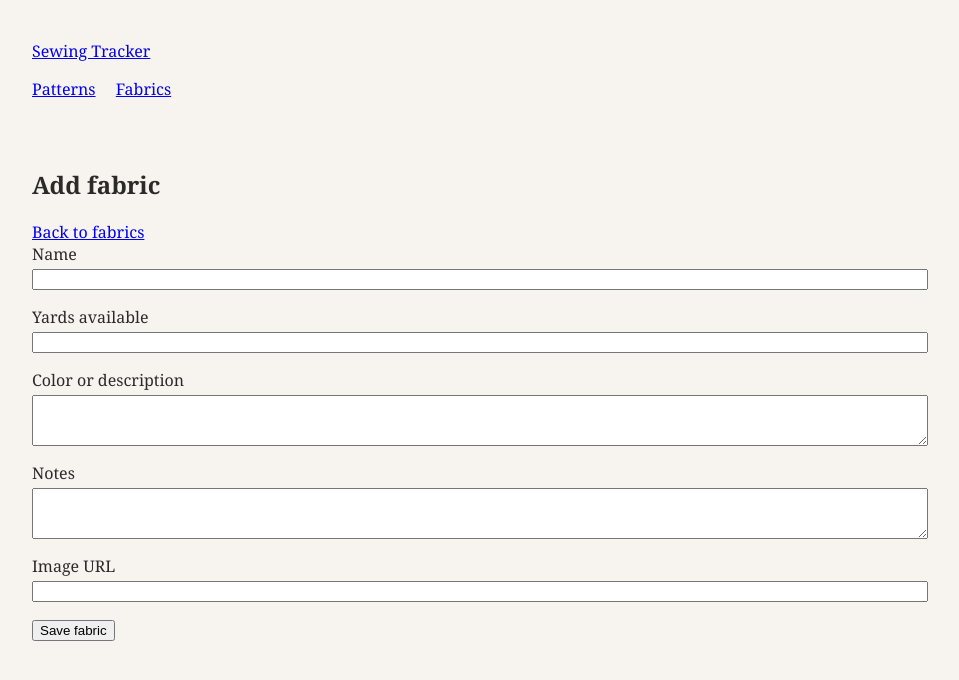
After one commit to MollyRich1/sewing-project-tracker, a Flask app: page /fabrics/new in a window 1280 px wide. The commit adds this page. Shown: the top 680 px of the page, without its empty margins (160-1119 px from the left). Run offline with Flask 3, Linux system fonts and the light colour scheme.

Commit message:
Add fabric inventory workflows
Co-authored-by: Cursor <cursoragent@cursor.com>

```diff
--- a/app/__init__.py
+++ b/app/__init__.py
@@ -29,9 +29,11 @@ def create_app(test_config=None):
         app.config.update(test_config)
 
     from app.models import db
+    from app.routes.fabrics import bp as fabrics_bp
     from app.routes.patterns import bp as patterns_bp
 
     db.init_app(app)
+    app.register_blueprint(fabrics_bp)
     app.register_blueprint(patterns_bp)
 
     with app.app_context():
--- /dev/null
+++ b/app/routes/fabrics.py
@@ -0,0 +1,137 @@
+from flask import Blueprint, flash, redirect, render_template, request, url_for
+
+from app.helpers import (
+    fabric_is_deletable,
+    get_projects_blocking_fabric_delete,
+    parse_non_negative_float,
+)
+from app.models import Fabric, db
+
+bp = Blueprint("fabrics", __name__, url_prefix="/fabrics")
+
+
+def _blank_form():
+    return {
+        "name": "",
+        "yards_available": "",
+        "description": "",
+        "notes": "",
+        "image_url": "",
+    }
+
+
+def _form_from_model(fabric):
+    return {
+        "name": fabric.name,
+        "yards_available": fabric.yards_available,
+        "description": fabric.description or "",
+        "notes": fabric.notes or "",
+        "image_url": fabric.image_url or "",
+    }
+
+
+def _form_from_request(form):
+    return {
+        "name": form.get("name", "").strip(),
+        "yards_available": form.get("yards_available", "").strip(),
+        "description": form.get("description", "").strip(),
+        "notes": form.get("notes", "").strip(),
+        "image_url": form.get("image_url", "").strip(),
+    }
+
+
+def _apply_form(fabric, values):
+    if not values["name"]:
+        raise ValueError("Name is required.")
+    fabric.name = values["name"]
+    fabric.yards_available = parse_non_negative_float(
+        values["yards_available"], "Yards available"
+    )
+    fabric.description = values["description"] or None
+    fabric.notes = values["notes"] or None
+    fabric.image_url = values["image_url"] or None
+
+
+@bp.route("/")
+def list_fabrics():
+    fabrics = Fabric.query.order_by(Fabric.name).all()
+    return render_template("fabrics/list.html", fabrics=fabrics)
+
+
+@bp.route("/new", methods=["GET", "POST"])
+def create_fabric():
+    if request.method == "POST":
+        values = _form_from_request(request.form)
+        fabric = Fabric(name="placeholder", yards_available=0)
+        try:
+            _apply_form(fabric, values)
+        except ValueError as error:
+            return render_template(
+                "fabrics/form.html",
+                title="Add fabric",
+                form=values,
+                error=str(error),
+            ), 400
+        db.session.add(fabric)
+        db.session.commit()
+        flash("Fabric saved.")
+        return redirect(url_for("fabrics.list_fabrics"))
+
+    return render_template(
+        "fabrics/form.html", title="Add fabric", form=_blank_form(), error=None
+    )
+
+
+@bp.route("/<int:fabric_id>/edit", methods=["GET", "POST"])
+def edit_fabric(fabric_id):
+    fabric = db.get_or_404(Fabric, fabric_id)
+    if request.method == "POST":
+        values = _form_from_request(request.form)
+        try:
+            _apply_form(fabric, values)
+        except ValueError as error:
+            return render_template(
+                "fabrics/form.html",
+                title="Edit fabric",
+                form=values,
+                error=str(error),
+                fabric=fabric,
+            ), 400
+        db.session.commit()
+        flash("Fabric updated.")
+        return redirect(url_for("fabrics.list_fabrics"))
+
+    return render_template(
+        "fabrics/form.html",
+        title="Edit fabric",
+        form=_form_from_model(fabric),
+        error=None,
+        fabric=fabric,
+    )
+
+
+@bp.route("/<int:fabric_id>/delete", methods=["GET", "POST"])
+def delete_fabric(fabric_id):
+    fabric = db.get_or_404(Fabric, fabric_id)
+    blocking_projects = get_projects_blocking_fabric_delete(fabric)
+    usages = []
+    for project in blocking_projects:
+        roles = []
+        if project.outer_fabric_id == fabric.id:
+            roles.append("Outer")
+        if project.lining_fabric_id == fabric.id:
+            roles.append("Lining")
+        usages.append((project, " and ".join(roles)))
+
+    if not fabric_is_deletable(fabric):
+        return render_template(
+            "fabrics/delete.html", fabric=fabric, usages=usages
+        ), 409 if request.method == "POST" else 200
+
+    if request.method == "POST":
+        db.session.delete(fabric)
+        db.session.commit()
+        flash("Fabric deleted.")
+        return redirect(url_for("fabrics.list_fabrics"))
+
+    return render_template("fabrics/delete.html", fabric=fabric, usages=[])
--- a/app/templates/base.html
+++ b/app/templates/base.html
@@ -11,6 +11,7 @@
     <p class="site-title"><a href="{{ url_for('patterns.list_patterns') }}">Sewing Tracker</a></p>
     <nav class="site-nav">
       <a href="{{ url_for('patterns.list_patterns') }}">Patterns</a>
+      <a href="{{ url_for('fabrics.list_fabrics') }}">Fabrics</a>
     </nav>
   </header>
   <main class="site-main">
--- /dev/null
+++ b/app/templates/fabrics/form.html
@@ -0,0 +1,36 @@
+{% extends "base.html" %}
+
+{% block title %}{{ title }} · Sewing Tracker{% endblock %}
+
+{% block content %}
+<section class="page-header">
+  <h1>{{ title }}</h1>
+  <a href="{{ url_for('fabrics.list_fabrics') }}">Back to fabrics</a>
+</section>
+
+{% if error %}<p class="form-error">{{ error }}</p>{% endif %}
+
+<form method="post" class="form-card">
+  <label>
+    Name
+    <input type="text" name="name" value="{{ form.name }}" required>
+  </label>
+  <label>
+    Yards available
+    <input type="number" name="yards_available" value="{{ form.yards_available }}" min="0" step="0.25" required>
+  </label>
+  <label>
+    Color or description
+    <textarea name="description" rows="3">{{ form.description }}</textarea>
+  </label>
+  <label>
+    Notes
+    <textarea name="notes" rows="3">{{ form.notes }}</textarea>
+  </label>
+  <label>
+    Image URL
+    <input type="url" name="image_url" value="{{ form.image_url }}">
+  </label>
+  <button type="submit" class="button">Save fabric</button>
+</form>
+{% endblock %}
```
Also changed, not shown: app/templates/fabrics/delete.html (added, +27 -0 lines), app/templates/fabrics/list.html (added, +33 -0 lines), tests/test_fabrics.py (added, +120 -0 lines).
